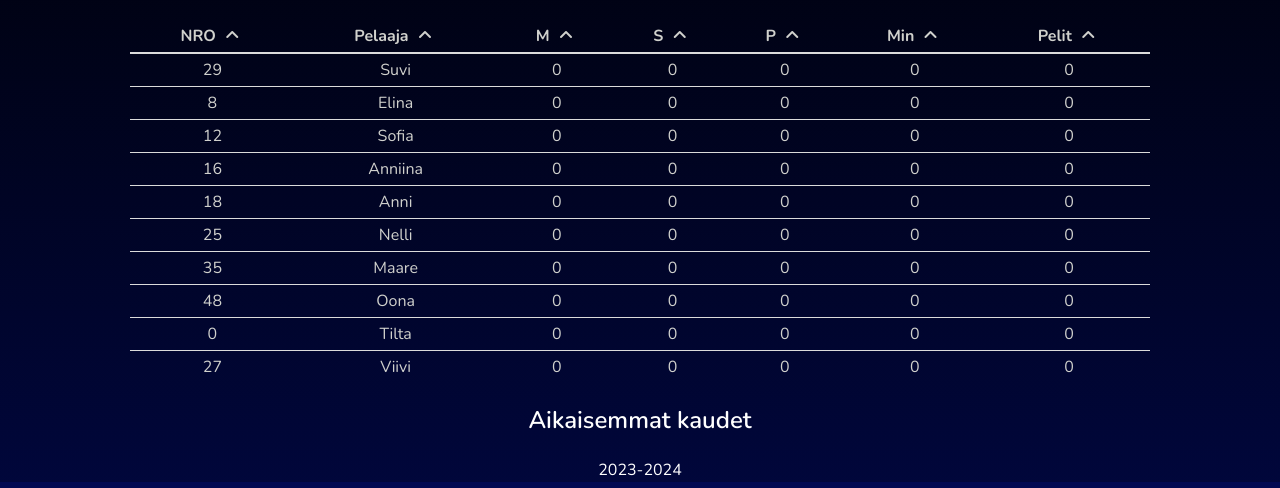
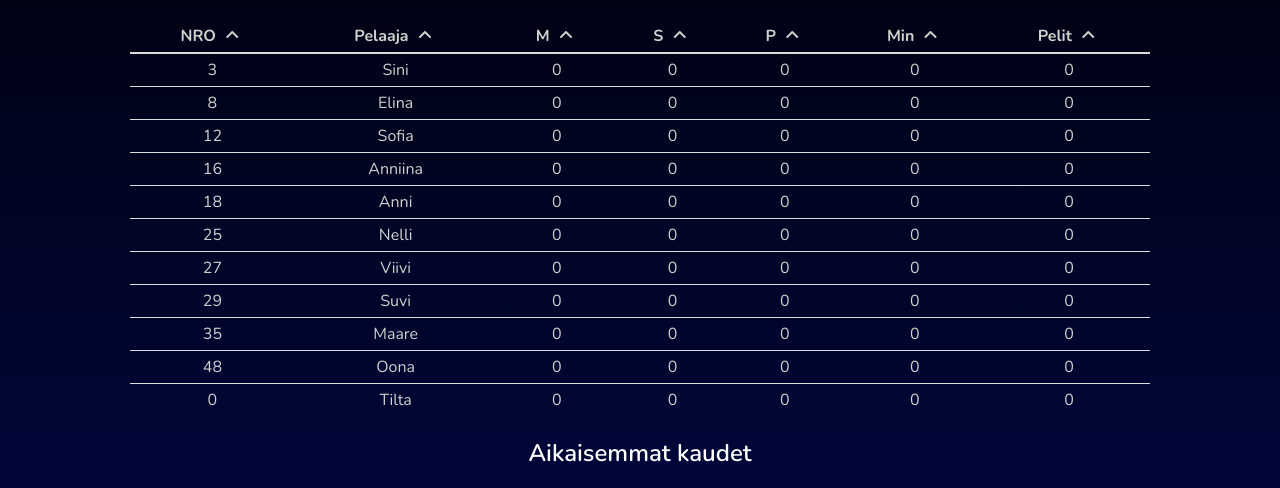
Before and after one commit to NeEvLai/TikkaNaiset, a website with bundled scripts: page index.html in a window 1280 px wide. Shown: the part 269-757 px from the top of the page. Built offline with nearby package versions, Linux system fonts and the light colour scheme.

Commit message:
updated js

```diff
--- a/index.html
+++ b/index.html
@@ -297,16 +297,17 @@
                 </tr>
               </thead>
               <tbody>
-                <tr id="suvi"></tr>
+                <tr id="sini"></tr>
                 <tr id="elina"></tr>
                 <tr id="sofia"></tr>
                 <tr id="anniina"></tr>
                 <tr id="anni"></tr>
                 <tr id="nelli"></tr>
+                <tr id="viivi"></tr>
+                <tr id="suvi"></tr>
                 <tr id="maare"></tr>
                 <tr id="oona"></tr>
                 <tr id="tilta"></tr>
-                <tr id="viivi"></tr>
               </tbody>
             </table>
           </div>
--- a/js/points.js
+++ b/js/points.js
@@ -169,3 +169,20 @@ const buildViivi = `
 `;
 
 document.getElementById("viivi").innerHTML = buildViivi;
+
+// Sini
+const playerSini = new Player(3,"Sini",0,0,0,0);
+let totalPointsSi = playerSini.totalPoints();
+let totalPenaltiesSi = playerSini.totalMinutes();
+
+const buildSini = `
+    <td>${playerSini.number}</td> <!-- Pelinumero -->
+    <td>${playerSini.name}</td> <!-- Nimi -->
+    <td>${playerSini.goals}</td> <!-- Maalit -->
+    <td>${playerSini.passes}</td> <!-- Syötöt -->
+    <td>${totalPointsSi}</td> <!-- Pisteet -->
+    <td>${totalPenaltiesSi}</td> <!-- Jäähyt -->
+    <td>${playerSini.games}</td> <!-- Pelatut pelit -->
+`;
+
+document.getElementById("sini").innerHTML = buildSini;
```
